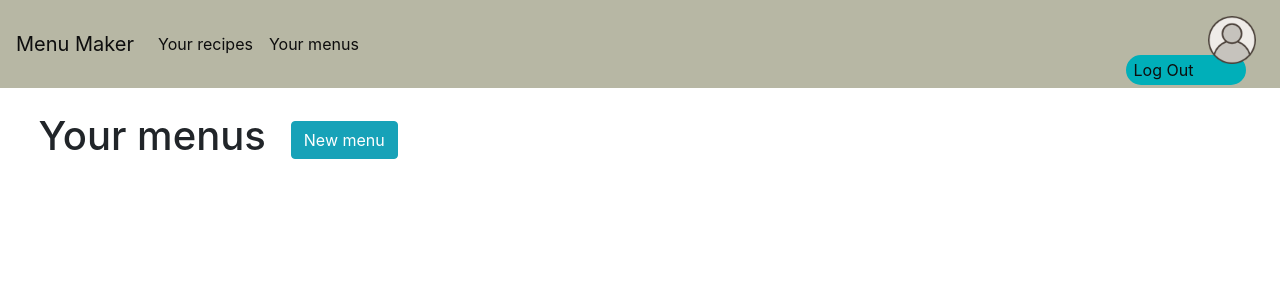
After one commit to HappyUmlaut/menu_maker, a Flask app: page /menus in a window 1280 px wide. The commit adds this page. Shown: the top 300 px of the page. Run offline with Flask 2, Linux system fonts and the light colour scheme; a user stored in the database is signed in; data that the repository does not hold is empty; some libraries are stand-ins or nearby versions.

Commit message:
Add 'create menu' functionality
The function to create menus has been finally added. This takes the
recipes saved from the user and creates a random menu for 7 days of
main meals.
Right now this only works for loged in users. It needs to be improved
to accomodate being used by anonymous users.

```diff
--- a/app/routes.py
+++ b/app/routes.py
@@ -1,10 +1,11 @@
 from app import app
 from app import db
 from flask_login import current_user, login_user, logout_user
-from app.models import User, Ingredient, Recipe, RecipePicture
+from app.models import User, Ingredient, Recipe, RecipePicture, Menu
 from flask import redirect, flash, url_for, render_template, request, session
 from app.forms import LoginForm, RegistrationForm
 from sys import stderr
+from random import randint
 from werkzeug.utils import secure_filename
 import os
 
@@ -40,9 +41,49 @@ def register():
         return redirect(url_for('login'))
     return render_template('register.html', form=form)
 
-@app.route('/new_menu')
+@app.route('/menus', methods=['GET', 'POST'])
 def new_menu():
-    return render_template('new_menu.html')
+    user_menus = get_user_menus()
+    if request.method == 'POST':
+        if request.form['submit-button'] == 'new-menu':
+            menu = create_menu()
+            if current_user.is_authenticated:
+                menu.user = current_user
+                db.session.add(menu)
+                db.session.commit()
+                return redirect(url_for('new_menu'))
+        else:
+            # Get info from form to know which button was pressed, and delet that menu
+            id_to_delete = request.form['submit-button']
+            delete_menu(id_to_delete)
+            return redirect(url_for('new_menu'))
+
+    # List to hold existing menus, which are dictionaries
+    menus = []
+
+    for menu in user_menus:
+        # Dictionary to hold recipes and their images
+        current_menu = {}
+        for recipe_id in menu:
+            if 'id' not in current_menu:
+                # The first item contains the menu id from the database
+                current_menu['id'] = recipe_id
+                continue
+
+            # Get data for every recipe in the curren menu being iterated
+            name, image = db.session.query(Recipe.name, RecipePicture.filename).join(RecipePicture).filter(Recipe.id == recipe_id).all()[0]
+
+            # Since it is a dictionary, identical names will overwrite. Add a space to indicate 'repeated'
+            if name in current_menu:
+                current_menu[name + ' '] = image
+            else:
+                current_menu[name] = image
+
+        # Add current menu to full list of menus
+        menus.append(current_menu)
+    # List with week days to pass to the template
+    week = ['Monday', 'Thursday', 'Wednesday', 'Tuesday', 'Friday', 'Saturday', 'Sunday']
+    return render_template('menus.html', menus = menus, week = week)
 
 def allowed_file(filename):
     return '.' in filename and \
@@ -50,6 +91,9 @@ def allowed_file(filename):
 
 @app.route('/new_recipe', methods=['GET', 'POST'])
 def new_recipe():
+    if 'recipes' not in session:
+        session['recipes'] = []
+
     if request.method == "POST":
         # Get data from form
         data = request.form
@@ -120,6 +164,7 @@ def new_recipe():
 
             # Create dictionary for this recipe
             recipe = {}
+            recipe['name'] = recipe_name
 
             # Save ingredients in recipe dictionary
             for ingredient in data.values():
@@ -131,11 +176,12 @@ def new_recipe():
                 recipe[name] = quantity
 
             # Save recipe to session
-            session[recipe_name] = recipe
+            session['recipes'].append(recipe)
 
             flash ('Recipe saved!')
-            return redirect(url_for('index'))
+            return redirect(url_for('show_recipes'))
     else:
+        print(session['recipes'], file=stderr)
         return render_template('new_recipe.html')
 
 @app.route('/recipes')
@@ -157,13 +203,80 @@ def show_recipes():
              # Get image for recipe
             recipe_images.append(db.session.query(RecipePicture.filename).filter(RecipePicture.recipe_id.in_(db.session.query(Recipe.id).filter(Recipe.name==recipe))).all()[0])
 
-        print(recipe_images, file=stderr)
-
         return render_template('recipes.html', recipes=full_recipes, recipe_images = recipe_images)
     else:
-        return render_template('recipes.html')
+        if 'recipes' not in session:
+            session['recipes'] = []
+        recipes = session['recipes']
+        return render_template('recipes.html', recipes = recipes)
 
 @app.route('/logout')
 def logout():
     logout_user()
     return redirect(url_for('index'))
+
+def create_menu():
+    # Get ids in tuple form
+    recipe_tuples = db.session.query(Recipe.id).all()
+
+    # Get id for each tuple
+    recipe_ids = [tupl[0] for tupl in recipe_tuples]
+
+    # Create a list of 7 recipes for a 1 week menu
+    menu_list = []
+
+    # List to keep track of which position of recipe_ids have been used.
+    # This will prevent duplicated recipes when possible
+    used_positions = []
+    ids_quantity = len(recipe_ids)
+
+    while len(menu_list) < 7:
+        # If there are less than 7 recipes, some ids will be duplicated.
+        # Clear used position when that happens, to allow a second round of selection
+
+        if len(used_positions) == ids_quantity:
+            used_positions.clear()
+
+        # Get random position for recipe_ids
+        random_position = randint(0, ids_quantity - 1)
+
+        # If that id has been taken, select another
+        while random_position in used_positions:
+            random_position = randint(0, ids_quantity - 1)
+
+        # Add id to menu
+        menu_list.append(recipe_ids[random_position])
+        used_positions.append(random_position)
+
+    # Create menu object
+    menu = Menu(
+        recipe1_id = menu_list[0],
+        recipe2_id = menu_list[1],
+        recipe3_id = menu_list[2],
+        recipe4_id = menu_list[3],
+        recipe5_id = menu_list[4],
+        recipe6_id = menu_list[5],
+        recipe7_id = menu_list[6]
+    )
+    return menu
+
+def get_user_menus():
+    if (current_user.is_authenticated):
+        menus = db.session.query(
+            Menu.id,
+            Menu.recipe1_id,
+            Menu.recipe2_id,
+            Menu.recipe3_id,
+            Menu.recipe4_id,
+            Menu.recipe5_id,
+            Menu.recipe6_id,
+            Menu.recipe7_id
+        ).filter(Menu.user_id == current_user.id).all()
+        return menus
+
+
+
+def delete_menu(menu_id):
+    menu = Menu.query.filter(Menu.id == menu_id)
+    menu.delete()
+    db.session.commit()
--- a/app/static/css/base.css
+++ b/app/static/css/base.css
@@ -16,6 +16,7 @@
 }
 
 .loged_user_button{
+  position: relative;
   background-image: url("/static/images/user.png");
   background-repeat: no-repeat;
   background-size: 48px;
@@ -40,6 +41,7 @@
 
 #user-banner{
   position: relative;
+  top: 5px;
   text-align: left;
   width: 120px;
   background-color: #00AFB9;
--- /dev/null
+++ b/app/static/css/menus.css
@@ -0,0 +1,98 @@
+
+.title-wraper{
+  position: relative;
+  top: 3vh;
+  left: 3vw;
+  margin-bottom: 5vh;
+  flex-wrap: wrap;
+  width: 30vw;
+  align-items: center;
+  justify-content: start;
+}
+
+.menu-wraper{
+  display: grid;
+  width: 570px;
+  margin: 10px 0;
+  padding-left: 3%;
+  grid-gap: 10px;
+  grid-template-columns: repeat(auto-fit, 130px);
+  justify-content: flex-start;
+  align-items: center;
+  border: rgba(0, 0, 0, 0.699) 1px solid;
+  border-radius: 10px;
+  box-shadow: -3px 3px 2px 1px black;
+}
+
+.menu-item{
+  display: flex;
+  flex-basis: 0;
+  flex-flow: column;
+  flex: 1 1 0px;
+  text-align: center;
+  justify-content: space-between;
+  align-items: center;
+  margin: 10px 10px 20px 10px;
+  line-height: 1em;
+}
+
+.recipe-image{
+  margin: 5px 10px 5px 0;
+  width: 64px;
+  height: 64px;
+  border-radius: 50px;
+}
+
+.day-header{
+  color: whitesmoke;
+  background-color: teal;
+  line-height: 1.5em;
+  width: 100%;
+}
+
+.recipe-name{
+  height: 1em;
+}
+
+#new-menu-btn{
+  margin-left: 25px;
+}
+
+#menu-list{
+  padding-left: 3vw;
+  width: 100%;
+  min-width: 180px;
+  max-width: 600px;
+}
+
+@media screen and (max-width: 1150px){
+  .menu-wraper{
+    display: grid;
+    width: 430px;
+    margin: 10px 0;
+    padding-left: 3%;
+    grid-gap: 10px;
+    grid-template-columns: repeat(auto-fit, 130px);
+    justify-content: flex-start;
+    align-items: center;
+    border: rgba(0, 0, 0, 0.699) 1px solid;
+    border-radius: 10px;
+    box-shadow: -3px 3px 2px 1px black;
+  }
+}
+
+@media screen and (max-width: 900px){
+  .menu-wraper{
+    display: grid;
+    width: 300px;
+    margin: 10px 0;
+    padding-left: 3%;
+    grid-gap: 10px;
+    grid-template-columns: repeat(auto-fit, 130px);
+    justify-content: flex-start;
+    align-items: center;
+    border: rgba(0, 0, 0, 0.699) 1px solid;
+    border-radius: 10px;
+    box-shadow: -3px 3px 2px 1px black;
+  }
+}
--- a/app/static/scripts/listRecipes.js
+++ /dev/null
@@ -1,4 +0,0 @@
-// Get elements from DOM
-let area = document.getElementById('ingredients-box');
-let quantity = document.getElementById('quantity');
-let ingredient = document.getElementById('ingredient');
--- a/app/templates/base.html
+++ b/app/templates/base.html
@@ -19,7 +19,7 @@
         <span class="navbar-toggler-icon"></span>
       </button>
 
-      <div class="collapse navbar-collapse" id="navbarSupportedContent">
+      <div class="ollapse navbar-collapse" id="navbarSupportedContent">
         <ul class="navbar-nav mr-auto">
           <li class="nav-item menu-items">
             <a class="nav-link" href="/recipes">
@@ -28,10 +28,10 @@
               </span>
             </a>
           </li>
-          <li class="nav-item menu-items">
-            <a class="text-color nav-link" href="/new_menu">
+          <li class="nav-item menu-items" style="margin-right: auto;">
+            <a class="text-color nav-link" href="/menus">
               <span class="text-color">
-                Create a menu
+                Your menus
               </span>
             </a>
           </li>
@@ -53,9 +53,8 @@
           <form action="/logout">
             <button class="text-color" id="user-banner">
                 Log Out
-          </div>
+            </button>
             <button class="loged_user_button">
-            {% block buttons_content %}{% endblock %}
             </button>
           </form>
         {% endif %}
--- a/app/templates/landing.html
+++ b/app/templates/landing.html
@@ -4,6 +4,7 @@
   Menu Maker
 {% endblock %}
 
+
 {% block content %}
   <p>
     Looks like there is nothing here yet!
--- a/app/templates/login.html
+++ b/app/templates/login.html
@@ -5,7 +5,7 @@
 {% endblock %}
 
 {% block style %}
-<link rel="stylesheet" href="{{ url_for('static', filename='css/styles.css') }}">
+  <link rel="stylesheet" href="{{ url_for('static', filename='css/styles.css') }}">
 {% endblock %}
 
 {% block content %}
--- /dev/null
+++ b/app/templates/menus.html
@@ -0,0 +1,41 @@
+{% extends "base.html" %}
+
+{% block style %}
+  <link rel="stylesheet" href="{{ url_for('static', filename='css/menus.css') }}">
+{% endblock %}
+
+
+{% block content %}
+  <div class="title-wraper wraper">
+    <h1 class="title">
+      Your menus
+    </h1>
+    <form action="/menus" method="POST">
+      <button name="submit-button" type="submit" value="new-menu" class="btn btn-info" id="new-menu-btn">
+        New menu
+      </button>
+    </form>
+  </div>
+  <div id="menu-list">
+    {% for menu in menus %}
+    <div class="menu-wraper">
+      {% for recipe_name, image_file in menu.items() if not recipe_name == 'id' %}
+        <div class="menu-item" >
+          <div class='day-header'>
+            {{ week[loop.index0] }}
+          </div>
+          <img class="recipe-image" src="{{url_for('static', filename = image_file)}}" alt="{{recipe_name}} image">
+          <div class="recipe-name">
+            {{ recipe_name }}
+          </div>
+        </div>
+      {%- endfor -%}
+      <form action="/menus" method="POST">
+        <button type="submit" name="submit-button" value="{{menu['id']}}" class="btn btn-danger">
+          Delete Recipe
+        </button>
+      </form>
+    </div>
+    {% endfor %}
+  </div>
+  {% endblock %}
```
Also changed, not shown: app/models.py (+15 -0 lines), app/templates/new_menu.html (deleted, +0 -7 lines), app/templates/recipes.html (+12 -2 lines), migrations/versions/675813214928_add_user_id_column_to_menu_table.py (renamed from migrations/versions/b5e7bf4db985_.py, +18 -4 lines), app.db, app/static/images/recipe_images/aoeu/Chinese_noodles_user-aoeu.jpg (added), app/static/images/recipe_images/aoeu/Pizza_user-aoeu.jpg (added), app/static/images/recipe_images/aoeu/Sandwich_user-aoeu.jpg (added), app/static/images/recipe_images/aoeu/Spaghetti_user-aoeu.jpg (added). Lines whose indentation alone changed are shown as unchanged.
